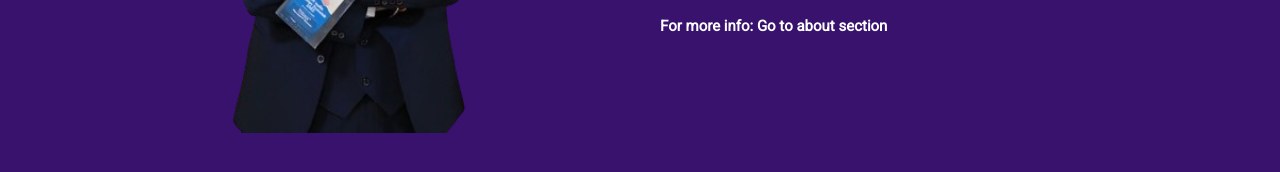
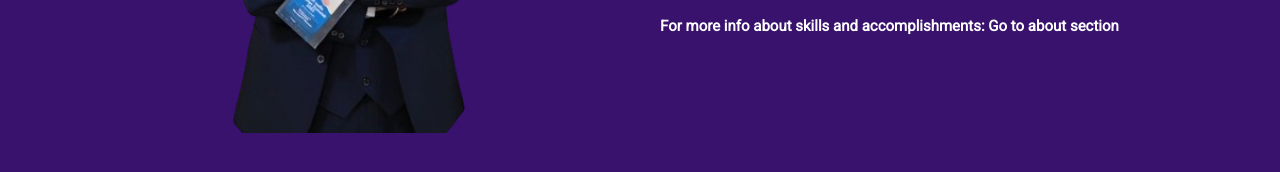
Before and after one commit to purvaansh04/Purvaansh-Sharma, a plain HTML site: page index.html in a window 1280 px wide. Shown: the part 448-620 px from the top of the page. Drawn offline with Linux system fonts and the light colour scheme; a web font is replaced by a local one.

Commit message:
Update index.html

```diff
--- a/index.html
+++ b/index.html
@@ -51,7 +51,7 @@
             <h1>Purvaansh Sharma</h1>
             <p style="color:wheat; font-weight: bold; font-size: 20px; margin-left: 20px;">Front-end web developer and Programmer.</p>
             <a target="_blank" href="https://drive.google.com/drive/folders/128e0P0MATBLKsIT8fOZeuvbaZz5aAJxA" style="font-size: 18px;">Download Resume</a>
-            <p style="color:white; font-weight: bold; font-size: 15px; margin-left: 20px;">For more info: Go to about section</p>
+            <p style="color:white; font-weight: bold; font-size: 15px; margin-left: 20px;">For more info about skills and accomplishments: Go to about section</p>
         </div>
 
 
```
